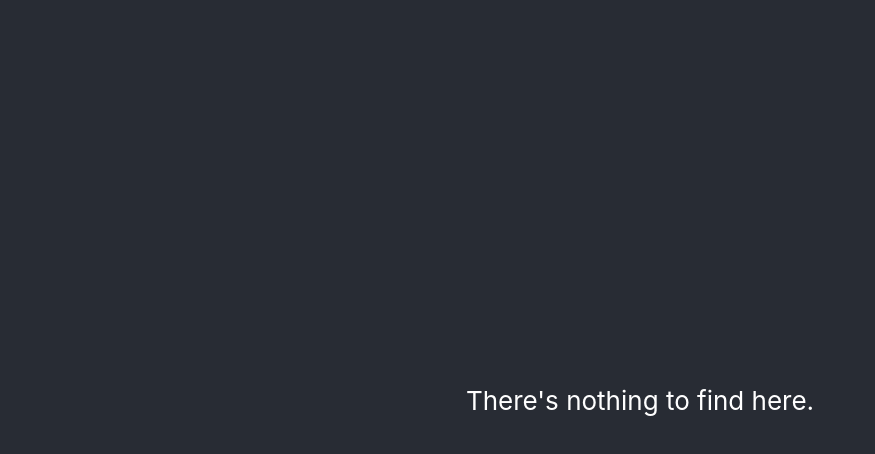
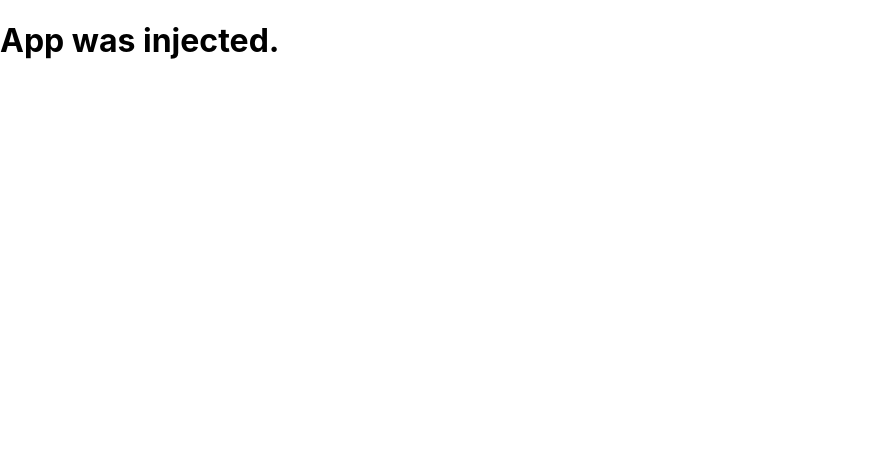
Before and after one commit to SamiKamal/clip-viewer, a React (Create React App) app: page / in a window 1280 px wide. Shown: the top 454 px of the page, without its empty margins (0-875 px from the left). Built offline with nearby package versions, Linux system fonts and the light colour scheme.

Commit message:
Move injecting to index.tsx

```diff
--- a/craco.config.js
+++ b/craco.config.js
@@ -10,7 +10,7 @@ module.exports = {
               require.resolve("react-dev-utils/webpackHotDevClient"),
             paths.appIndexJs,
           ].filter(Boolean),
-          content: ["./src/content/content.tsx"],
+          content: ["./src/index.tsx"],
           background: ["./src/background/background.ts"],
         },
         output: {
--- a/src/App.tsx
+++ b/src/App.tsx
@@ -1,9 +1,8 @@
-import "./App.css";
+import { useState } from "react";
+console.log("Hello World");
 
-export const App = () => {
-  return (
-    <div className="App">
-      <header className="App-header">There's nothing to find here.</header>
-    </div>
-  );
-};
+function App() {
+  return <h1>App was injected.</h1>;
+}
+
+export default App;
--- a/src/index.tsx
+++ b/src/index.tsx
@@ -1,11 +1,15 @@
 import React from "react";
 import ReactDOM from "react-dom";
 import "./index.css";
-import { App } from "./App";
+import App from "./App";
 
-ReactDOM.render(
-  <React.StrictMode>
-    <App />
-  </React.StrictMode>,
-  document.getElementById("root")
-);
+const container = document.createElement("div");
+window.addEventListener("load", () => {
+  document.getElementById("root")?.appendChild(container);
+  ReactDOM.render(
+    <React.StrictMode>
+      <App />
+    </React.StrictMode>,
+    container
+  );
+});
```
Also changed, not shown: src/content/content.tsx (deleted, +0 -26 lines).
